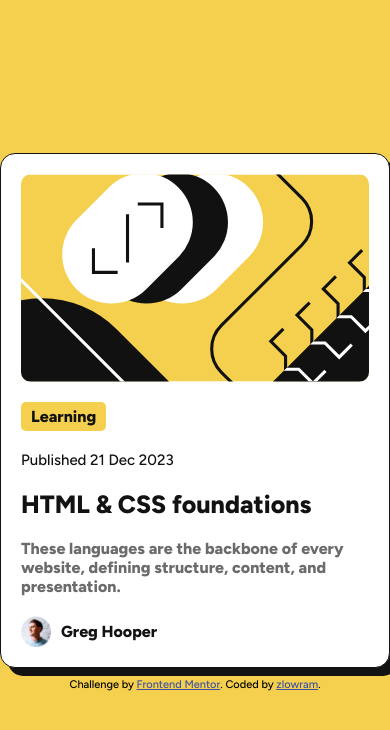
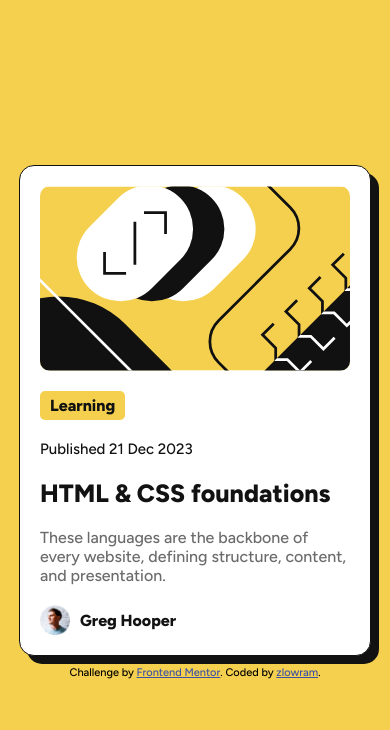
Before and after one commit to zlowram/frontendmentor-blog-preview-card, a plain HTML site: page index.html in a window 390 px wide. Drawn offline with Linux system fonts and the light colour scheme.

Commit message:
Fixed responsiveness and font weight

```diff
--- a/css/stylesheet.css
+++ b/css/stylesheet.css
@@ -28,7 +28,7 @@ body {
   display: flex;
   flex-direction: column;
   background-color: white;
-  max-width: 350px;
+  max-width: 310px;
   padding: 20px;
   border-radius: 15px;
   border: 1px solid var(--gray-950);
@@ -87,7 +87,7 @@ body {
 }
 
 .card p {
-  font-weight: 800;
+  font-weight: 500;
   color: var(--gray-500);
 }
 
```
